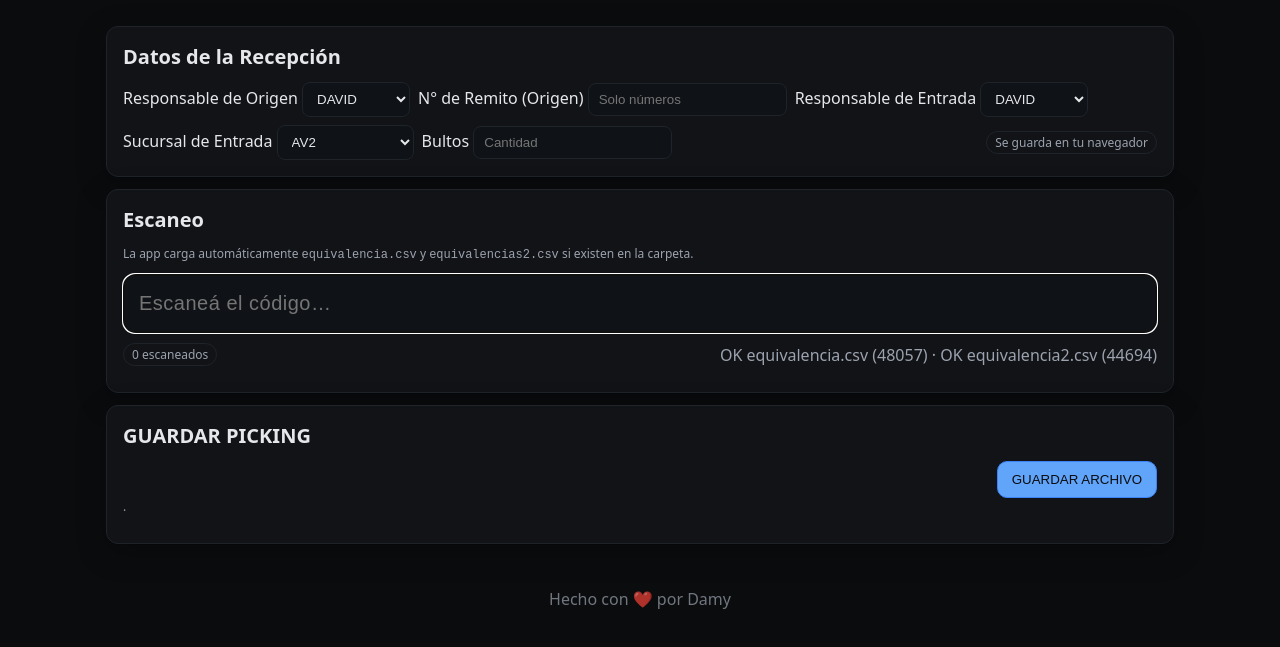
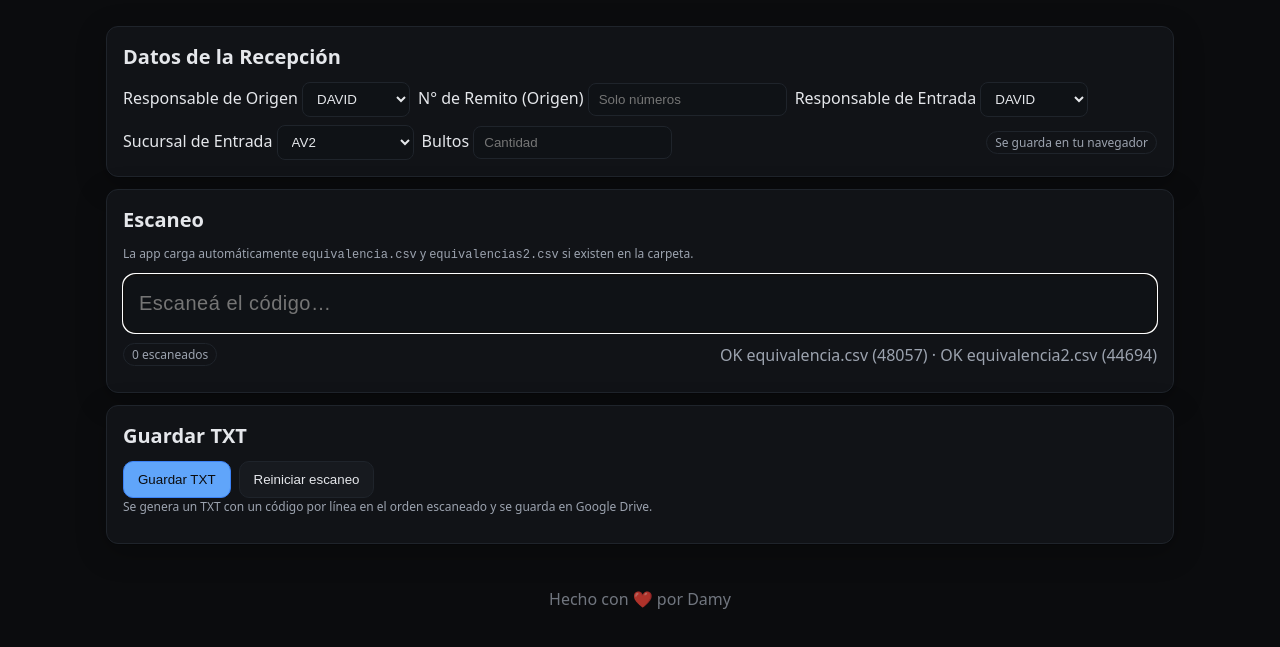
Before and after one commit to adamiangarciadev/picking_entrada_rio, a plain HTML site: page index.html in a window 1280 px wide. Shown: the part 87-734 px from the top of the page. Drawn offline with Linux system fonts and the light colour scheme.

Commit message:
Update index.html

```diff
--- a/index.html
+++ b/index.html
@@ -81,13 +81,13 @@
          DESCARGA DEL TXT
     ===================================================== -->
     <section class="card">
-      <h2>GUARDAR PICKING</h2>
+      <h2>Guardar TXT</h2>
       <div class="row">
-        <label class="spacer"></label>
-        <button id="downloadBtn" class="btn primary">GUARDAR ARCHIVO</button>
+        <button id="saveBtn" class="btn primary">Guardar TXT</button>
+        <button id="resetBtn" class="btn">Reiniciar escaneo</button>
       </div>
       <p class="muted small">
-        .
+        Se genera un TXT con un código por línea en el orden escaneado y se guarda en Google Drive.
       </p>
     </section>
 
```
